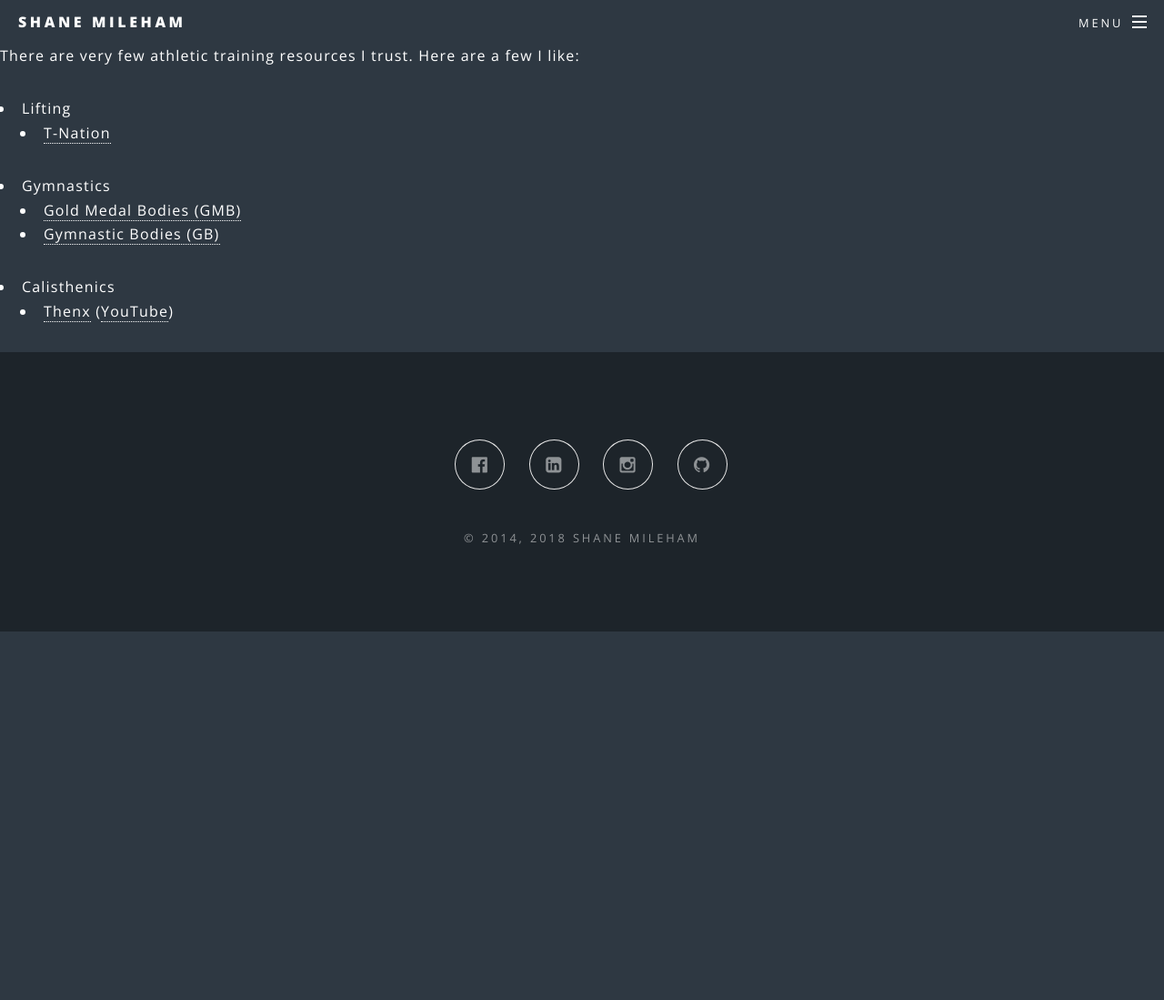
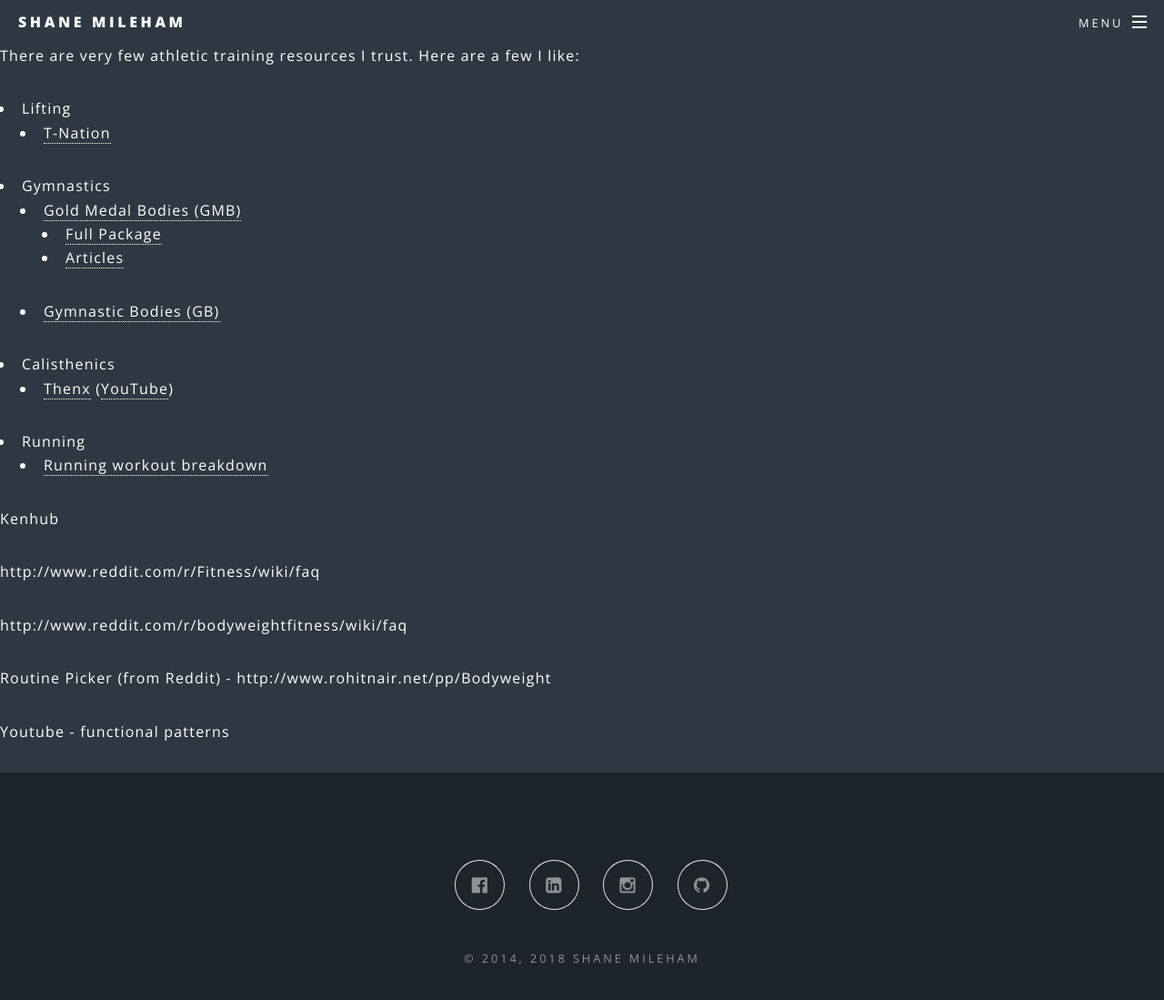
Before and after one commit to shanemileham/shanemileham.github.io, a Jekyll site: the page built from _kb/athletic/resources.md, in a window 1280 px wide and 1156 px high. Shown: the top 1099 px of the window at 91% size. Built offline with Jekyll 4.4.1, drawn with Linux system fonts in a browser that asks for light colours; comment, search, counter and statistics services are not loaded.

Commit message:
Added athletic resources

```diff
--- a/_kb/athletic/resources.md
+++ b/_kb/athletic/resources.md
@@ -8,6 +8,20 @@
   - [T-Nation](https://www.t-nation.com/)
 - Gymnastics
   - [Gold Medal Bodies (GMB)](https://gmb.io/)
+    - [Full Package](https://gmb.io/gw/)
+    - [Articles](https://gmb.io/articles/)
   - [Gymnastic Bodies (GB)](https://www.gymnasticbodies.com/)
 - Calisthenics
   - [Thenx](http://thenx.com/) ([YouTube](https://www.youtube.com/channel/UCqjwF8rxRsotnojGl4gM0Zw))
+- Running
+  - [Running workout breakdown](https://www.mcmillanrunning.com/mcmillans-six-step-training-system/)
+
+Kenhub
+
+http://www.reddit.com/r/Fitness/wiki/faq
+
+http://www.reddit.com/r/bodyweightfitness/wiki/faq
+
+Routine Picker (from Reddit) - http://www.rohitnair.net/pp/Bodyweight
+
+Youtube - functional patterns
```
